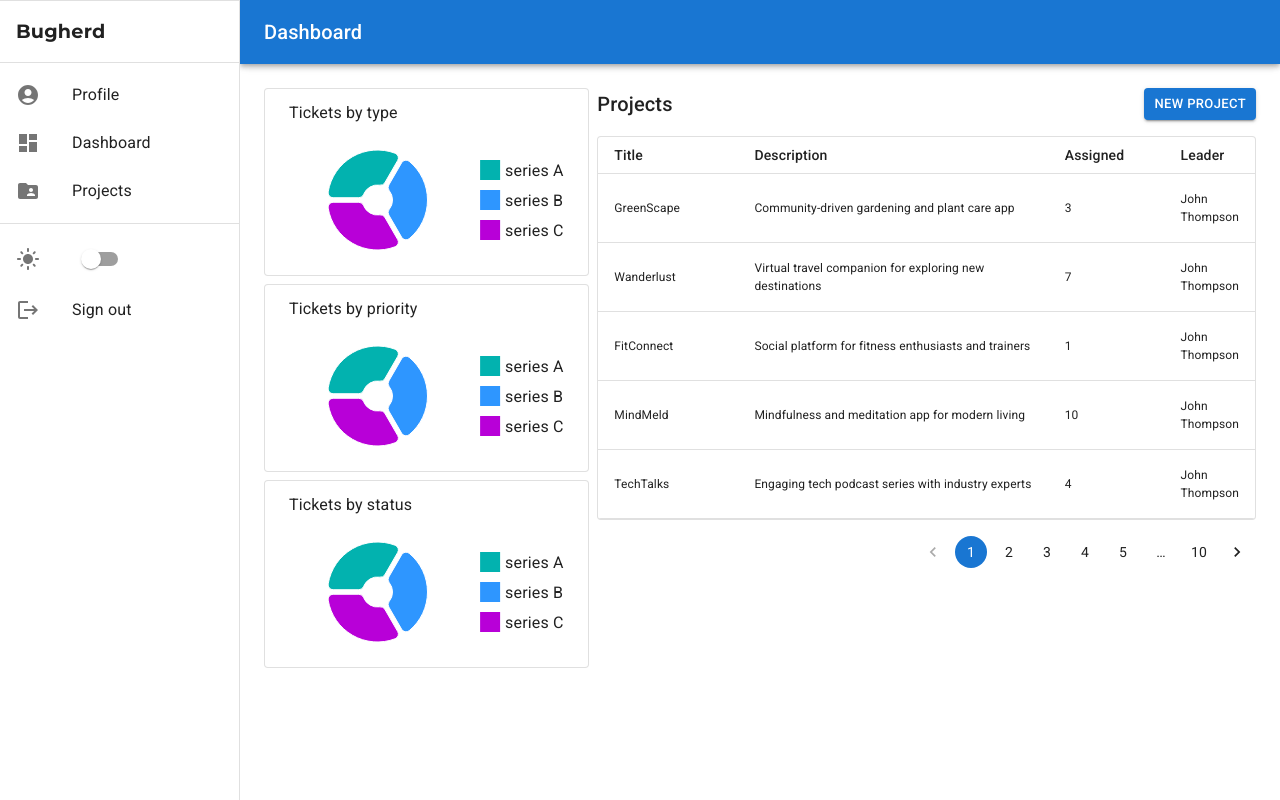
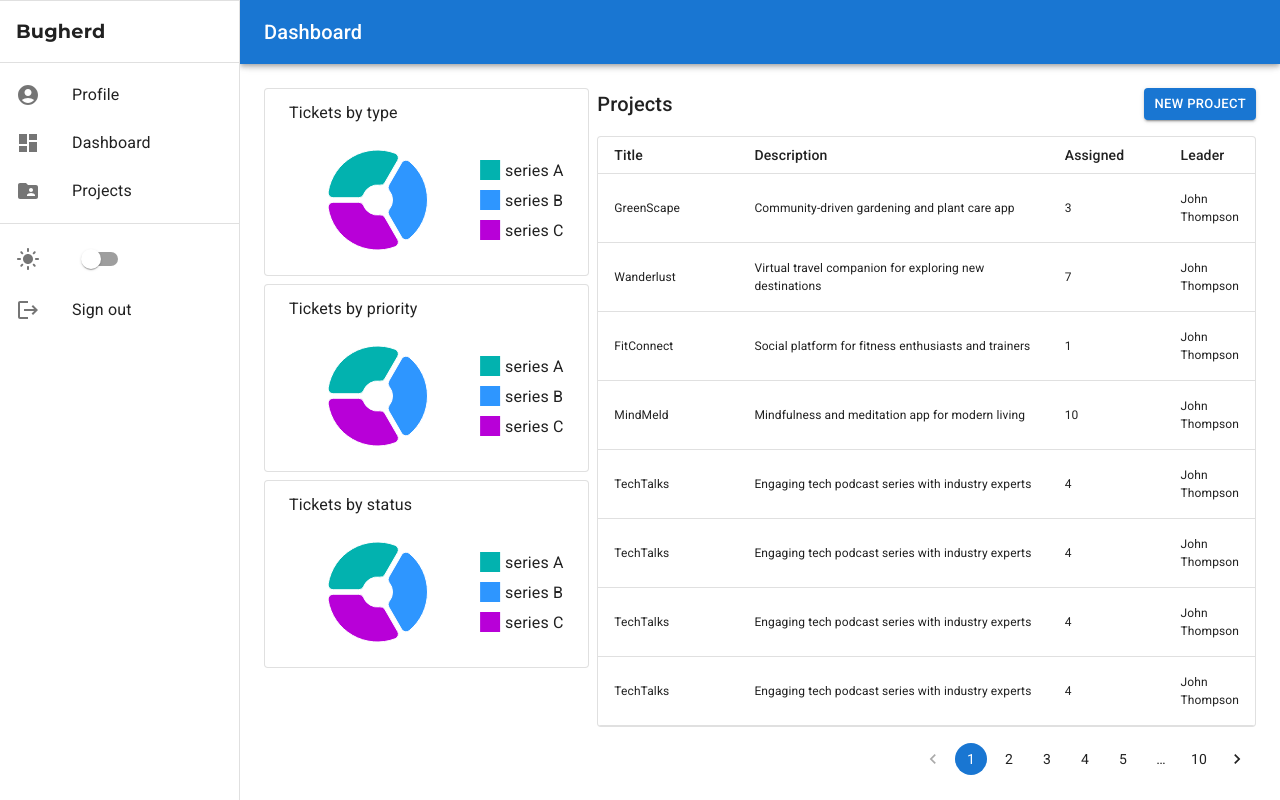
Before and after one commit to Mark-Avila/bugherd_frontend, a React (Vite) app: page /dashboard in a window 1280 px wide. Built offline with nearby package versions, Linux system fonts and the light colour scheme; no server answers.

Commit message:
fix: removed more TODOs

```diff
--- a/src/components/stateless/ProjectList.tsx
+++ b/src/components/stateless/ProjectList.tsx
@@ -37,6 +37,24 @@ const rows = [
   },
   {
     id: 1,
+    project: "TechTalks",
+    description: "Engaging tech podcast series with industry experts",
+    assigned: 4,
+  },
+  {
+    id: 2,
+    project: "TechTalks",
+    description: "Engaging tech podcast series with industry experts",
+    assigned: 4,
+  },
+  {
+    id: 4,
+    project: "TechTalks",
+    description: "Engaging tech podcast series with industry experts",
+    assigned: 4,
+  },
+  {
+    id: 6,
     project: "TechTalks",
     description: "Engaging tech podcast series with industry experts",
     assigned: 4,
--- a/src/screens/Dashboard.tsx
+++ b/src/screens/Dashboard.tsx
@@ -23,10 +23,6 @@ import { logout } from "../slices/authSlice";
 import LoadingScreen from "./LoadingScreen";
 import { useToggle } from "../hooks";
 import { ModalWrapper } from "../components";
-
-//TODO: Assigned members to be controlled by a state
-//TODO: Search Functionality
-//TODO: Document code before implementing new features lol
 
 const DRAWER_WIDTH = 240;
 
```
